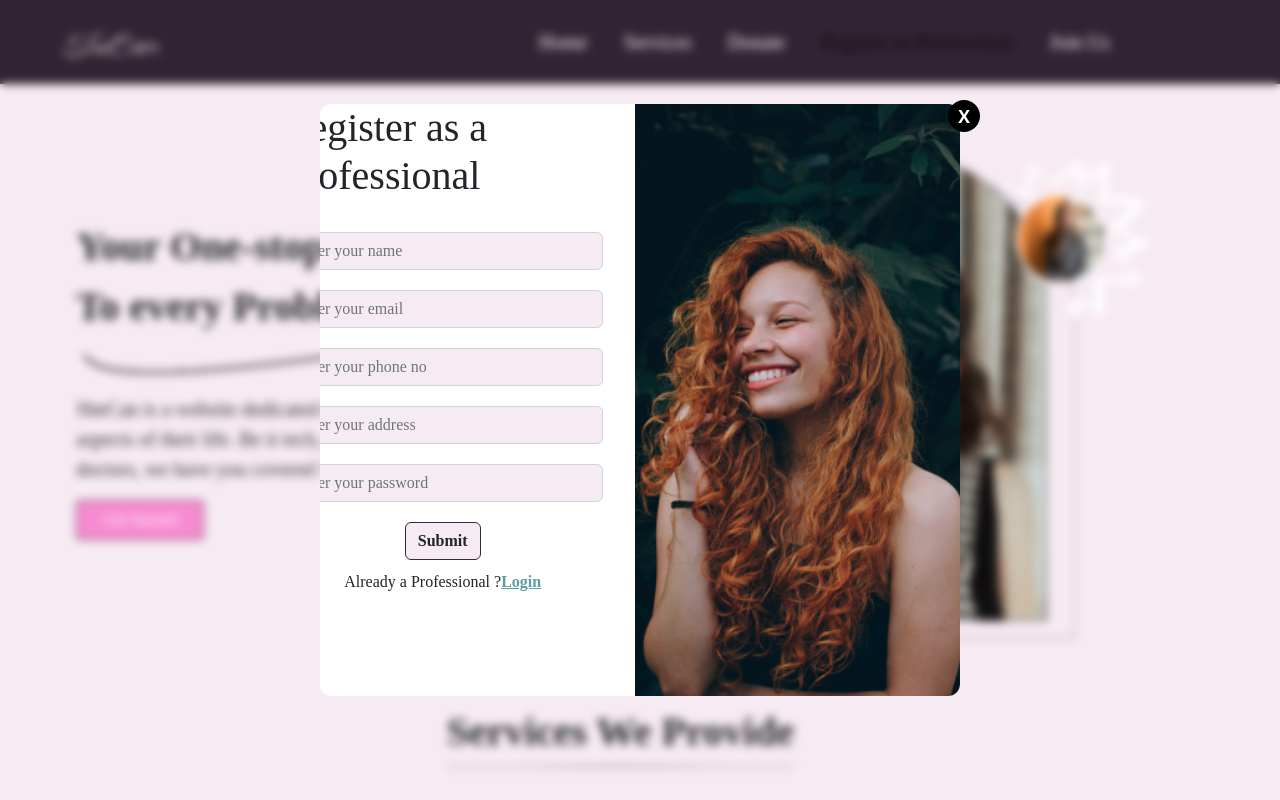
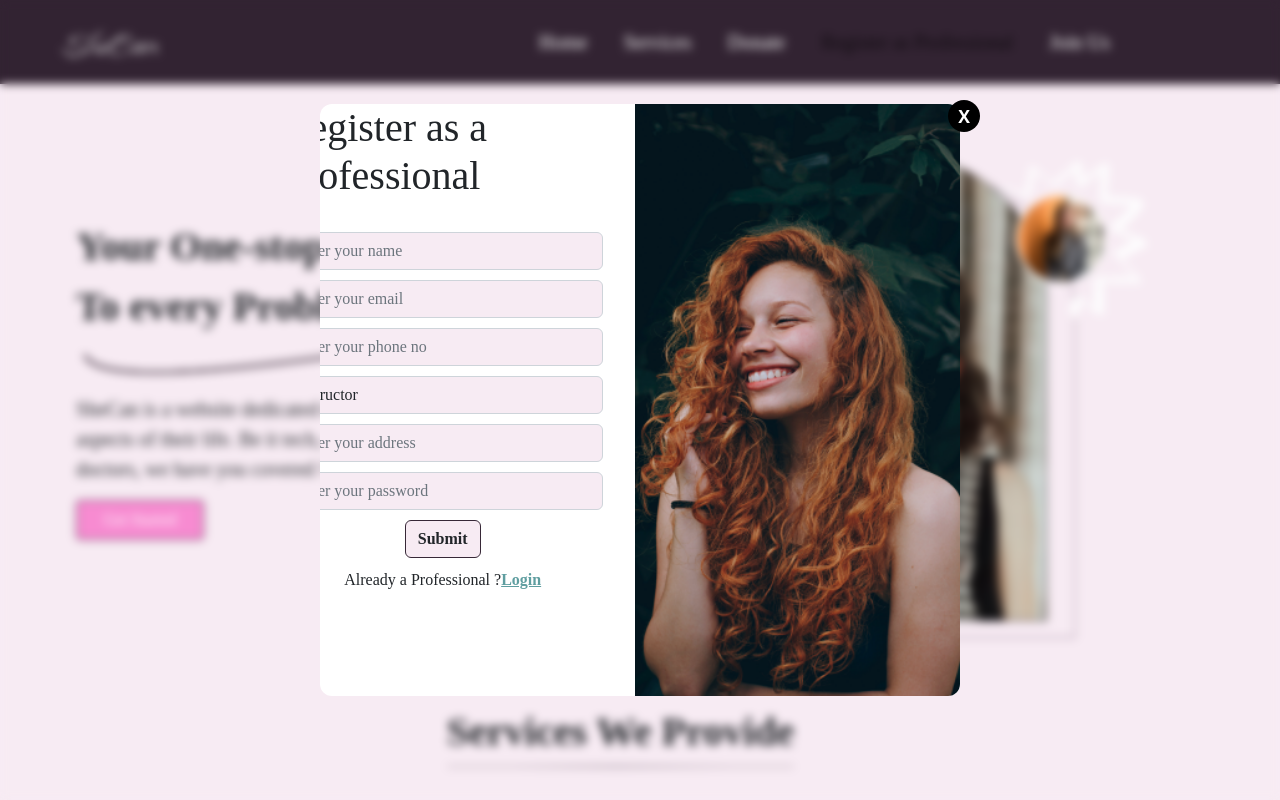
Before and after one commit to ItsRoy69/SheCan, a React (Vite) app in the folder client/: page / in a window 1280 px wide. Both pictures are taken after a click on the item "Register as Professional". Built offline with nearby package versions, Linux system fonts and the light colour scheme; a web font is replaced by a local one.

Commit message:
auth modal professiona added

```diff
--- a/client/src/components/Auth/AuthModal.jsx
+++ b/client/src/components/Auth/AuthModal.jsx
@@ -27,12 +27,11 @@ const AuthModal = () => {
   const changeauthtype = () => {
     setisuserreg((prev) => !prev);
     setisprofreg((prev) => !prev);
-    }
+  };
 
   return (
     <>
       <div className="userauth_main slide-in-from-right">
-
         <button
           className="userauth_crossbtn"
           onClick={() => {
@@ -84,6 +83,22 @@ const AuthModal = () => {
                 />
               ) : null}
               {isuserreg ? (
+                <select
+                  className="form-select"
+                  name="select-profession"
+                  placeholder="Select profession"
+                  id=""
+                  required
+                >
+                  <option value="" disabled defaultValue>
+                    Select profession
+                  </option>
+                  <option value="instructor">Instructor</option>
+                  <option value="gynaecologist">Gynaecologist</option>
+                  <option value="pharmacist">Pharmacist</option>
+                </select>
+              ) : null}
+              {isuserreg ? (
                 <input
                   type="text"
                   className="form-control"
@@ -105,7 +120,7 @@ const AuthModal = () => {
                     Already an user ?{" "}
                     <span
                       onClick={() => {
-                                                changeauthtype()
+                        changeauthtype();
                       }}
                     >
                       Login
@@ -116,7 +131,7 @@ const AuthModal = () => {
                     Not an user ?{" "}
                     <span
                       onClick={() => {
-                                                changeauthtype()
+                        changeauthtype();
                       }}
                     >
                       Register
@@ -128,7 +143,7 @@ const AuthModal = () => {
                   Already a Professional ?
                   <span
                     onClick={() => {
-                                            changeauthtype()
+                      changeauthtype();
                     }}
                   >
                     Login
@@ -139,7 +154,7 @@ const AuthModal = () => {
                   Not a Professional ?
                   <span
                     onClick={() => {
-                                            changeauthtype()
+                      changeauthtype();
                     }}
                   >
                     Register
--- a/client/src/styles/Authmodal.css
+++ b/client/src/styles/Authmodal.css
@@ -82,9 +82,9 @@
     max-width: 25vw;
 }
 
-.userauth_formdiv input {
+.userauth_formdiv input, .userauth_formdiv select {
     background: #F7EBF3;
-    margin-bottom: 20px;
+    margin-bottom: 10px;
 }
 
 .userauth_btndiv {
```
Lines whose indentation alone changed are shown as unchanged.
